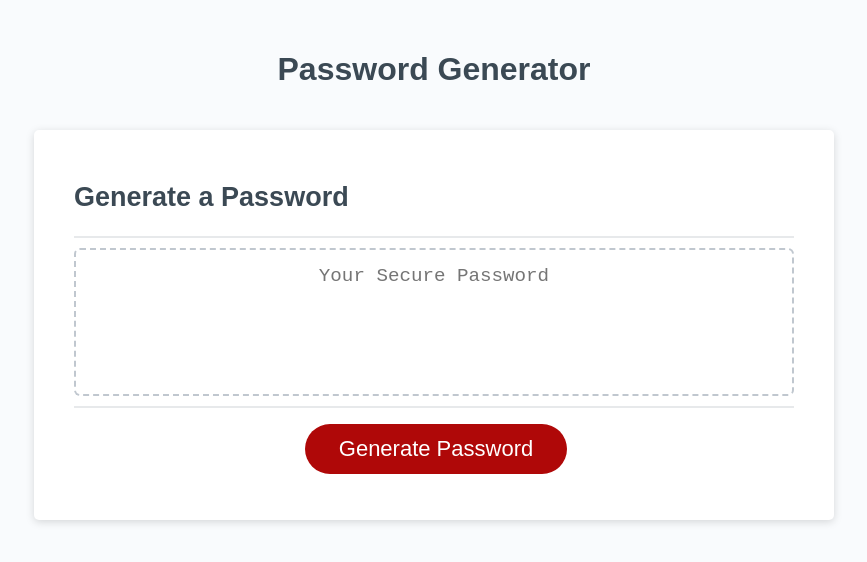
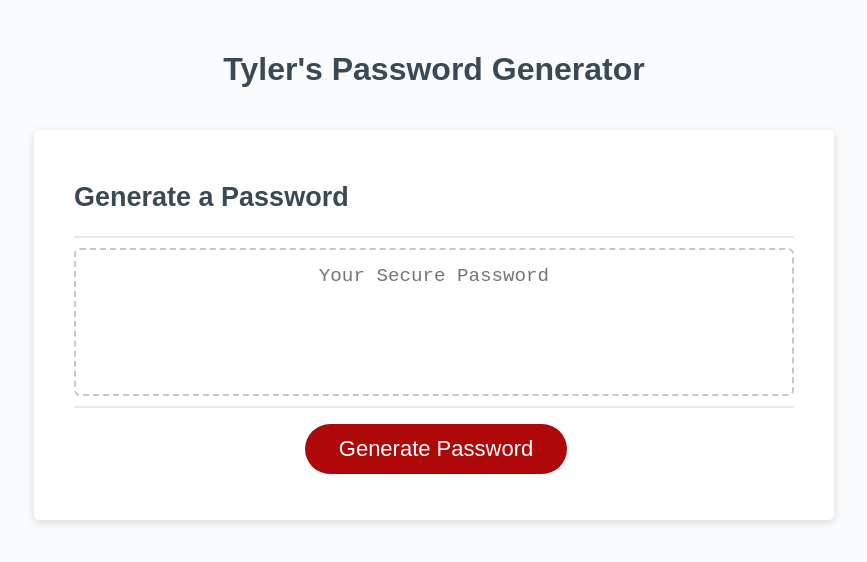
Before and after one commit to tkerekes10/Random_Password_Generator, a plain HTML site: page index.html in a window 1280 px wide. Shown: the whole page, without its empty margins (206-1073 px from the left). Drawn offline with Linux system fonts and the light colour scheme.

Commit message:
Update index.html

```diff
--- a/index.html
+++ b/index.html
@@ -10,7 +10,7 @@
   <body>
     <div class="wrapper">
       <header>
-        <h1>Password Generator</h1>
+        <h1>Tyler's Password Generator</h1>
       </header>
       <div class="card">
         <div class="card-header">
```
